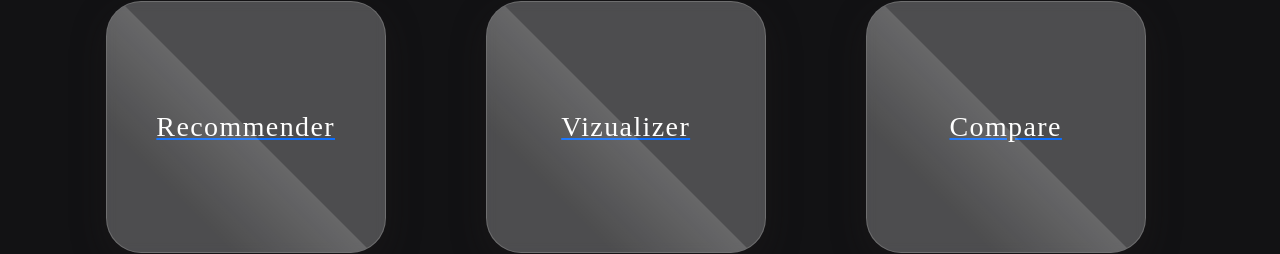
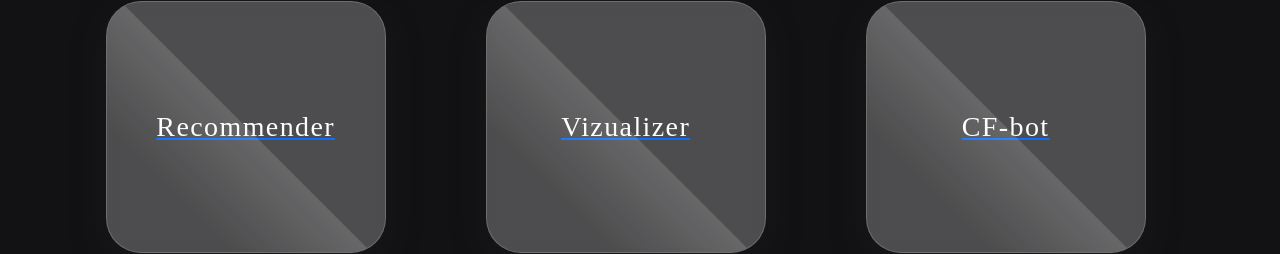
Before and after one commit to ujjwal7903/cf_explorer, a React (Create React App) app: page /dashboard in a window 1280 px wide. Shown: the part 436-690 px from the top of the page. Built offline with nearby package versions, Linux system fonts and the light colour scheme; no server answers.

Commit message:
final deploy

```diff
--- a/src/App.js
+++ b/src/App.js
@@ -5,7 +5,7 @@ import "../node_modules/bootstrap/dist/css/bootstrap.min.css";
 import Landing from './component/landing';
 import Dashboard from './component/dashboard';
 import VirtualContest from './component/Explore/VirtualContest';
-import Compare from './component/Explore/Compare';
+import Cfbot from './component/Explore/Cfbot';
 import Ladder from './component/Explore/Ladder';
 import Recommender from './component/Explore/Recommender';
 import Upsolver from './component/Explore/Upsolver';
@@ -20,7 +20,7 @@ const App = () => {
         <Route exact path="/" component={Landing} />
         <Route exact path="/dashboard" component={Dashboard} />
         <Route exact path="/VirtualContest" component={VirtualContest} />
-        <Route exact path="/Compare" component={Compare} />
+        <Route exact path="/Cfbot" component={Cfbot} />
         <Route exact path="/Ladder" component={Ladder} />
         <Route exact path="/Recommender" component={Recommender} />
         <Route exact path="/Upsolver" component={Upsolver} />
--- a/src/component/Data/CardData.js
+++ b/src/component/Data/CardData.js
@@ -26,7 +26,7 @@ export const data = [
     },
     {
         "_id":"6",
-        "name":"Compare",
-        "link":"/Compare"
+        "name":"CF-bot",
+        "link":"/Cfbot"
     }
  ];
--- a/src/component/Explore/Compare.js
+++ b/src/component/Explore/Cfbot.js
@@ -1,10 +1,10 @@
 import { React } from "react";
 
-const Compare = () => {
+const Cfbot = () => {
     console.log("compare");
     return (
         <h2>Compare</h2>
     );
 }
 
-export default Compare;
+export default Cfbot;
```
